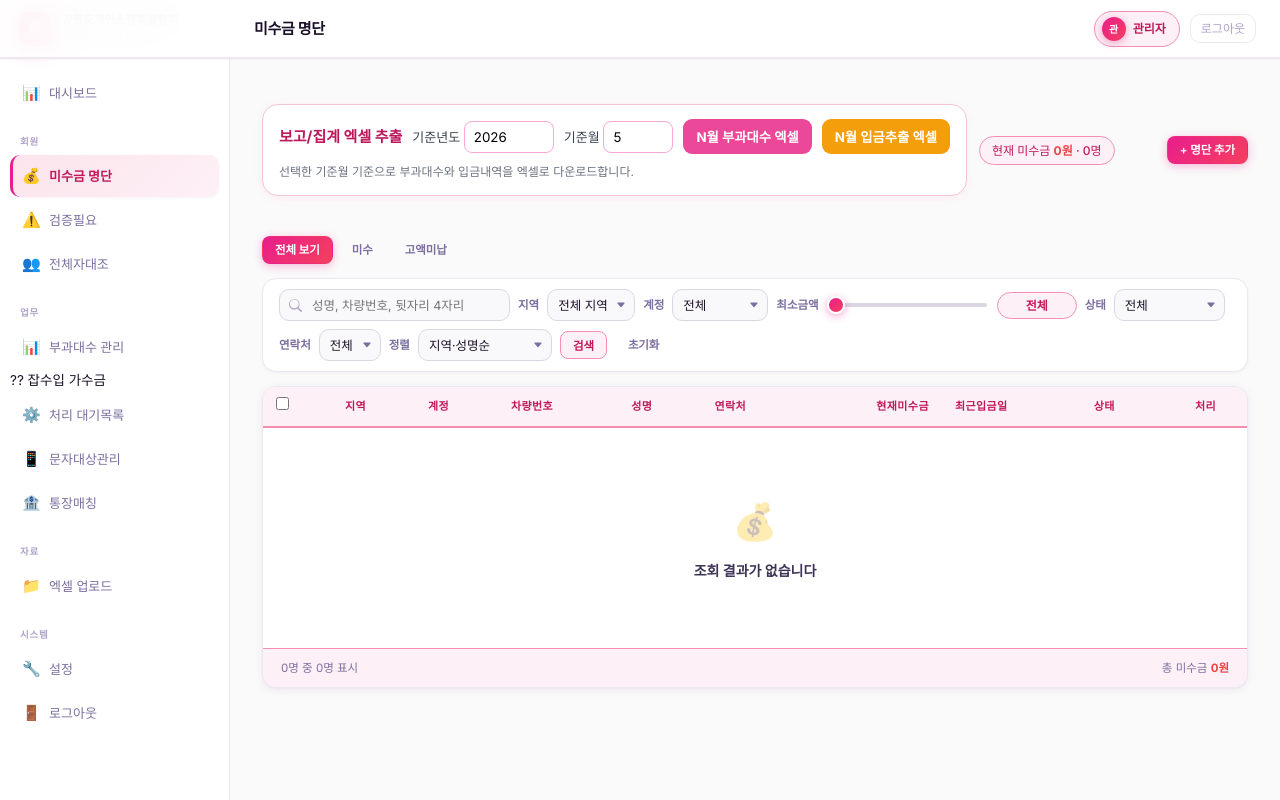
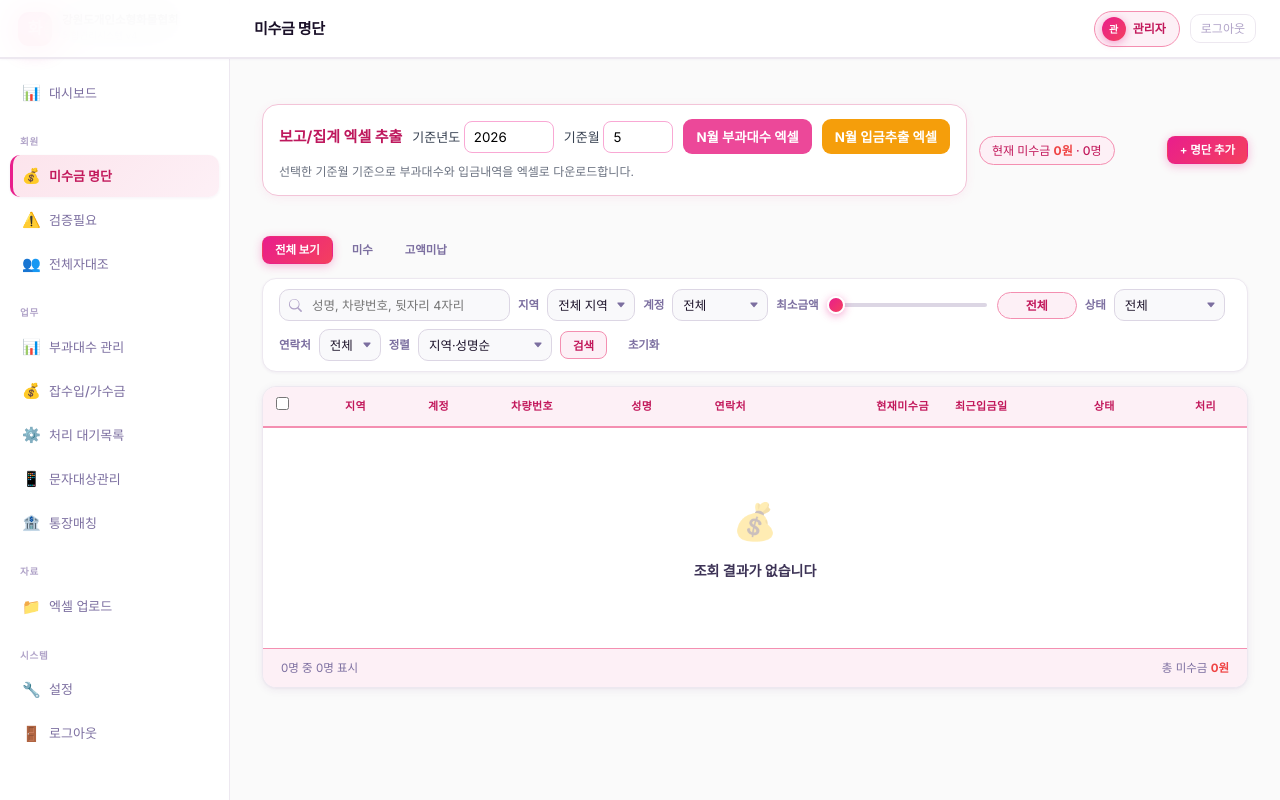
Before and after one commit to hjyun9731-gif/misugeum, a FastAPI app: page /arrears in a window 1280 px wide. Run offline with FastAPI, Linux system fonts and the light colour scheme; the visitor is signed in with stand-in values (Sample User, id 1); some web fonts are replaced.

Commit message:
Fix sidebar income-ledger icon encoding

```diff
--- a/templates/base.html
+++ b/templates/base.html
@@ -41,10 +41,9 @@
     <a href="/billing-report" class="sidebar-item {% if active=='billing' %}active{% endif %}">
       <span class="si-icon">📊</span> 부과대수 관리
     </a>
-<a class="side-item {% if request.url.path.startswith('/income-ledger') %}active{% endif %}" href="/income-ledger">
-  <span class="si-icon">??</span>
-  <span>&#xC7A1;&#xC218;&#xC785; &#xAC00;&#xC218;&#xAE08;</span>
-</a>
+    <a href="/income-ledger" class="sidebar-item {% if active=='income' %}active{% endif %}">
+      <span class="si-icon">💰</span> 잡수입/가수금
+    </a>
 
     <a href="/work" class="sidebar-item {% if active=='work' %}active{% endif %}">
       <span class="si-icon">⚙️</span> 처리 대기목록
```
